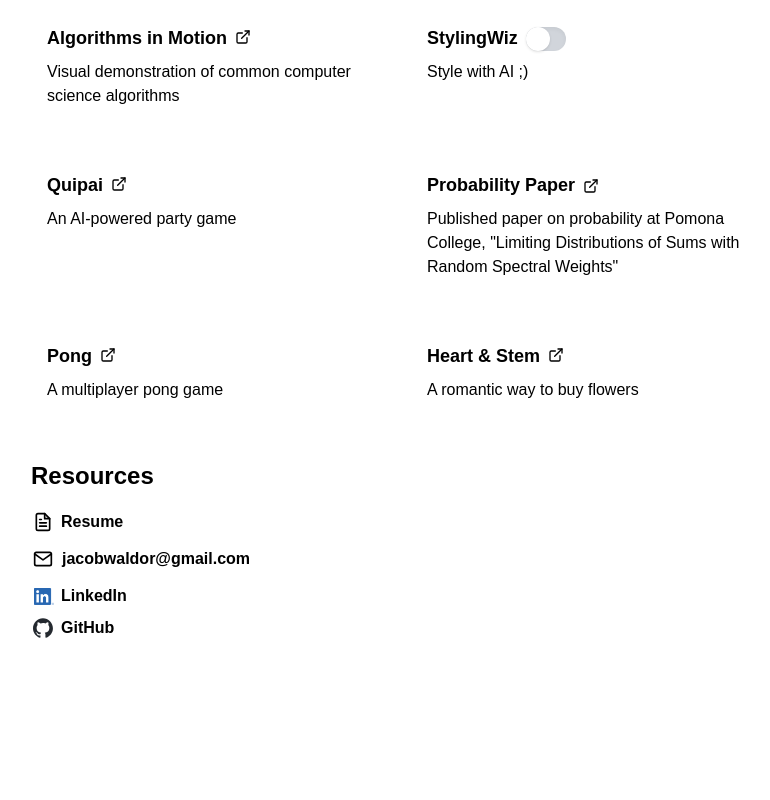
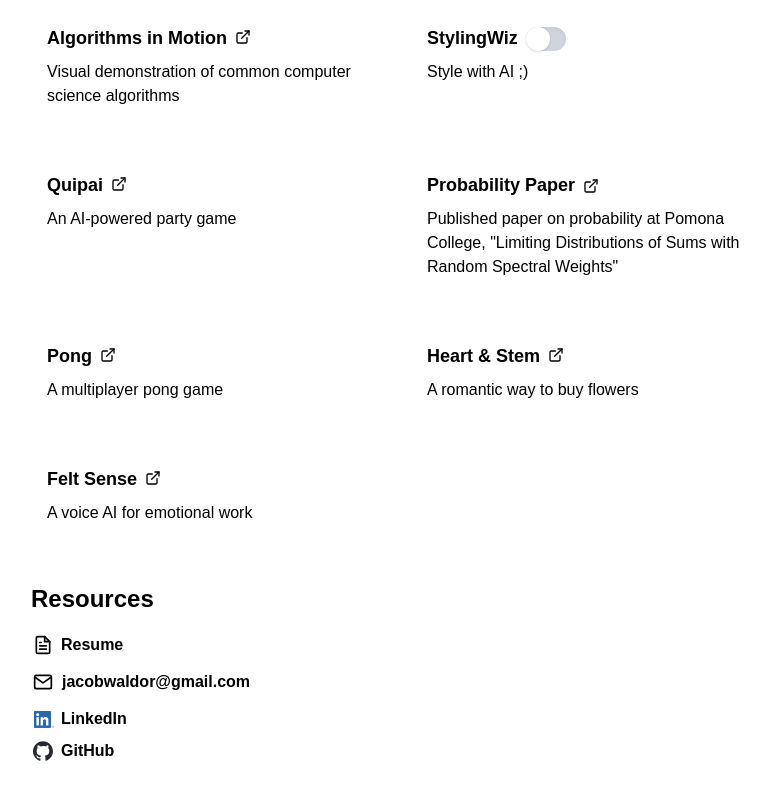
Before and after one commit to jwaldor/newsite, a React (Vite) app: page / in a window 1280 px wide. Shown: the part 461-1261 px from the top of the page, without its empty margins (241-1011 px from the left). Before the commit the page ends 1170 px from the top, so only its background shows below. Built offline with nearby package versions, Linux system fonts and the light colour scheme.

Commit message:
add stuff

```diff
--- a/src/Homepage.tsx
+++ b/src/Homepage.tsx
@@ -185,6 +185,21 @@ function App() {
                   </h3>
                   <p {...useGenerateTags("projectDescriptionStyle", state)} className="mb-2">A romantic way to buy flowers</p>
                 </div>
+                <div className="p-4 rounded-lg">
+                  <h3 {...useGenerateTags("projectTitleStyle", state)}>
+                    <a href="https://felt-sense.vercel.app" className="inline-block">
+                      Felt Sense
+                    </a>
+                    <a href="https://felt-sense.vercel.app" className="ml-2 inline-block align-middle">
+                      <svg xmlns="http://www.w3.org/2000/svg" width="16" height="16" viewBox="0 0 24 24" fill="none" stroke="currentColor" strokeWidth="2" strokeLinecap="round" strokeLinejoin="round" className="relative -top-[2px]">
+                        <path d="M18 13v6a2 2 0 0 1-2 2H5a2 2 0 0 1-2-2V8a2 2 0 0 1 2-2h6"></path>
+                        <polyline points="15 3 21 3 21 9"></polyline>
+                        <line x1="10" y1="14" x2="21" y2="3"></line>
+                      </svg>
+                    </a>
+                  </h3>
+                  <p {...useGenerateTags("projectDescriptionStyle", state)} className="mb-2">A voice AI for emotional work</p>
+                </div>
               </div>
             </section>
 
--- a/src/Resume.tsx
+++ b/src/Resume.tsx
@@ -17,7 +17,7 @@ function ShortenedApp() {
                     <div className="mb-0.5"><strong>Backend:</strong> Python, Docker, Express, Socket.IO</div>
                     <div className="mb-0.5"><strong>Full Stack & Auth:</strong> Clerk, Next.JS, Typescript</div>
                     <div className="mb-0.5"><strong>Databases:</strong> Redis, Prisma, MongoDB</div>
-                    <div className="mb-0.5"><strong>APIs:</strong> OpenAI, Anthropic, Stripe, DeepGram, GitHub</div>
+                    <div className="mb-0.5"><strong>APIs:</strong> OpenAI, Anthropic, Stripe, DeepGram, GitHub, HubSpot</div>
                     <div className="mb-0.5"><strong>Deployment:</strong> Vercel, Railway, Render, AWS EC2, AWS S3, AWS Lambda Functions</div>
                     <div className="mb-0.5"><strong>Data Science:</strong> Sklearn, Pandas, Probability, Statistics, Bayesian Statistics, Linear Programming</div>
                 </div>
@@ -31,8 +31,21 @@ function ShortenedApp() {
                     </div>
                     <p className="text-xs">August 2024 – Present</p>
                     <ul className="list-disc list-inside text-xs">
-                        <li>Used Next.JS, WorkOS Authkit, Anthropic API, Deepgram API, and Cartesia API to develop voice AI for emotional work</li>
+                        <li>Developed an AI-powered flower arrangement marketplace using TypeScript, Next.js, Express, Prisma, and Stripe, enabling personalized customer-flower matching that provides an engaging and streamlined experience for users.
+                        </li>
+                        <li>Developed an interactive audio AI for emotional work using TypeScript, Next.JS, Prisma, Anthropic API, Deepgram API, Cartesia API, and Prisma</li>
                         <li>Shipped 15+ PRs weekly. Built AI-powered UI copilot (2nd place) and multiplayer party game Quipai (3rd place) in hackathons</li>
+                    </ul>
+                </div>
+
+                <div className="mb-1">
+                    <div className="flex justify-between items-baseline">
+                        <h3 className="text-sm"><strong>Software Developer</strong> | Quiller</h3>
+                        <span className="text-xs">Brooklyn, NY</span>
+                    </div>
+                    <p className="text-xs">November 2024-present</p>
+                    <ul className="list-disc list-inside text-xs">
+                        <li>Using TypeScript, Prisma, and the HubSpot API, developed and implemented an automated user onboarding system integrating Hubspot with internal systems, reducing manual setup time by 80% and improving new user activation rates</li>
                     </ul>
                 </div>
 
@@ -41,9 +54,10 @@ function ShortenedApp() {
                         <h3 className="text-sm"><strong>Software Developer</strong> | Open Book Club</h3>
                         <span className="text-xs">Brooklyn, NY</span>
                     </div>
-                    <p className="text-xs">October 2024-present</p>
+                    <p className="text-xs">October 2024-November 2024</p>
                     <ul className="list-disc list-inside text-xs">
-                        <li>Used JavaScript, React, MongoDB, Tailwind CSS, Express, and Twilio to develop notification center for book club platform</li>
+                        <li>Used JavaScript, React, MongoDB, Tailwind CSS, and Express to develop notification center for book club platform</li>
+                        <li>Used React hooks to fix bug that resulted in unnecessary user logins </li>
                         <li>Implemented polling to keep notifications up to date without refresh and used JavaScript Intersection Observer API for lazy scrolling</li>
                     </ul>
                 </div>
```
